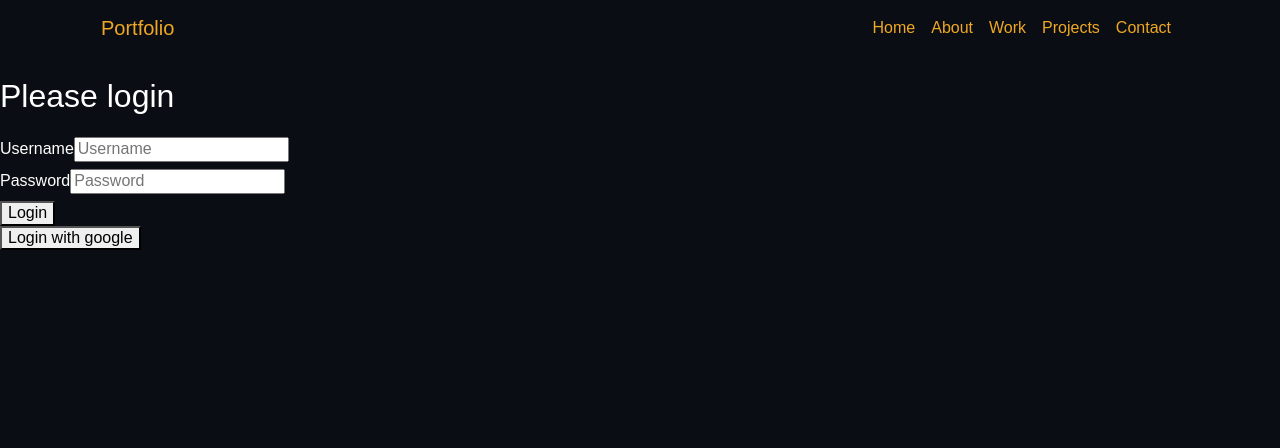
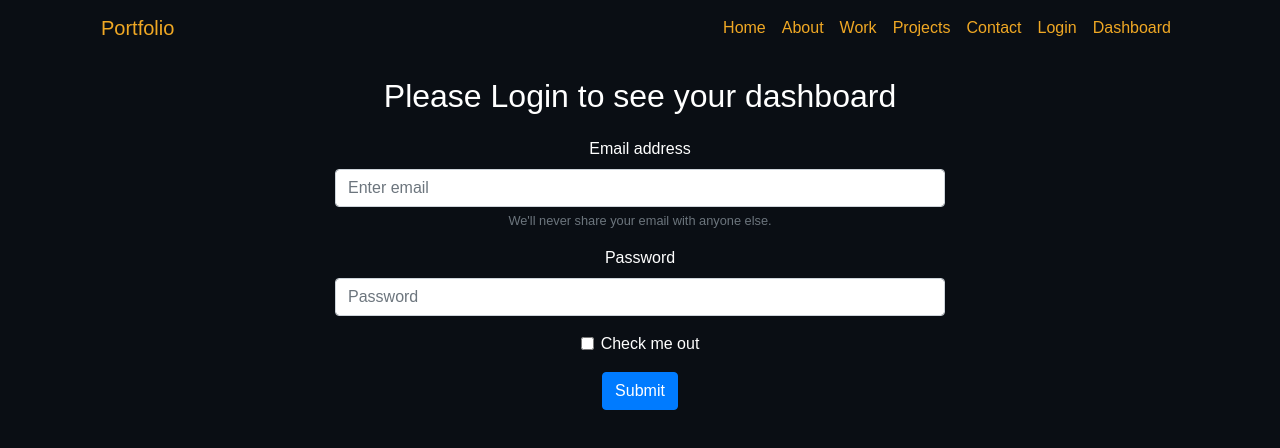
Before and after one commit to MahmoudNafea/portfolio, a React (Create React App) app in the folder client/: page /login in a window 1280 px wide. Shown: the top 448 px of the page. Built offline with nearby package versions, Linux system fonts and the light colour scheme.

Commit message:
adding login and dashboard pages

```diff
--- a/client/src/App.js
+++ b/client/src/App.js
@@ -1,24 +1,26 @@
-import React from 'react';
-import { BrowserRouter as Router, Route } from 'react-router-dom';
-import NavbarPage from './components/navbar';
-import HomePage from './pages/home';
-import AboutPage from './pages/about';
-import WorkPage from './pages/work';
-import ContactPage from './pages/contact';
-import LoginPage from './pages/login';
-import Projects from './pages/projects';
+import React from "react";
+import { BrowserRouter as Router, Route } from "react-router-dom";
+import NavbarPage from "./components/navbar";
+import HomePage from "./pages/home";
+import AboutPage from "./pages/about";
+import WorkPage from "./pages/work";
+import ContactPage from "./pages/contact";
+import LoginPage from "./pages/login";
+import Projects from "./pages/projects";
+import Dashboard from "./pages/dashboard";
 
 function App() {
   return (
     <Router>
-      <div  >
+      <div>
         <NavbarPage />
-        <Route path='/' exact component={HomePage} />
-        <Route path='/about' component={AboutPage} />
-        <Route path='/work' component={WorkPage} />
-        <Route path='/projects' component={Projects} />
-        <Route path='/contact' component={ContactPage} />
-        <Route path='/login' component={LoginPage} />
+        <Route path="/" exact component={HomePage} />
+        <Route path="/about" component={AboutPage} />
+        <Route path="/work" component={WorkPage} />
+        <Route path="/projects" component={Projects} />
+        <Route path="/contact" component={ContactPage} />
+        <Route path="/login" component={LoginPage} />
+        <Route path="/dashboard" component={Dashboard} />
       </div>
     </Router>
   );
--- a/client/src/components/navbar.js
+++ b/client/src/components/navbar.js
@@ -17,6 +17,8 @@ const NavbarPage = () => {
                             <Nav.Link as={Link} to="/work">Work</Nav.Link>
                             <Nav.Link as={Link} to="/projects">Projects</Nav.Link>
                             <Nav.Link as={Link} to="/contact">Contact</Nav.Link>
+                            <Nav.Link as={Link} to="/login">Login</Nav.Link>
+                            <Nav.Link as={Link} to="/dashboard">Dashboard</Nav.Link>
                         </Nav>
                     </Navbar.Collapse>
                 </Navbar>
--- /dev/null
+++ b/client/src/pages/dashboard.js
@@ -0,0 +1,11 @@
+import React from "react";
+
+const Dashboard = () => {
+  return (
+    <div>
+      <h1>Dashboard</h1>
+    </div>
+  );
+};
+
+export default Dashboard;
--- a/client/src/pages/login.js
+++ b/client/src/pages/login.js
@@ -1,22 +1,29 @@
 import React from 'react';
-
+import { Form, Button } from 'react-bootstrap';
 const LoginPage = () => {
     return (
-        <div>
-            <h1>Please login</h1>
-            <form>
-                <div>
-                    <label>Username</label>
-                    <input type="text" placeholder="Username" />
-                </div>
-                <div>
-                    <label>Password</label>
-                    <input type="password" placeholder="Password" />
-                </div>
-                <button type="submit"> Login</button>
-            </form>
+        <div className="container text-center col-md-6">
+            <h1>Please Login to see your dashboard</h1>
+            <Form>
+                <Form.Group controlId="formBasicEmail">
+                    <Form.Label>Email address</Form.Label>
+                    <Form.Control type="email" placeholder="Enter email" />
+                    <Form.Text className="text-muted">
+                        We'll never share your email with anyone else.
+                    </Form.Text>
+                </Form.Group>
 
-            <button>Login with google</button>
+                <Form.Group controlId="formBasicPassword">
+                    <Form.Label>Password</Form.Label>
+                    <Form.Control type="password" placeholder="Password" />
+                </Form.Group>
+                <Form.Group controlId="formBasicCheckbox">
+                    <Form.Check type="checkbox" label="Check me out" />
+                </Form.Group>
+                <Button variant="primary" type="submit">
+                    Submit
+               </Button>
+            </Form>
         </div>
     )
 }
```
Also changed, not shown: 2 other files (tests, documents, lock files or other folders).
